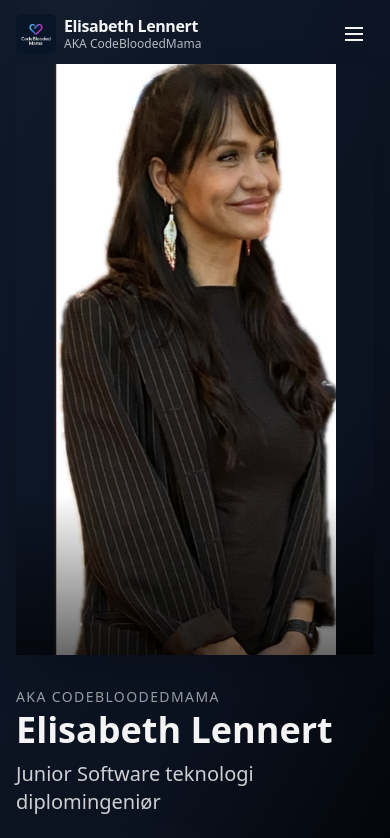
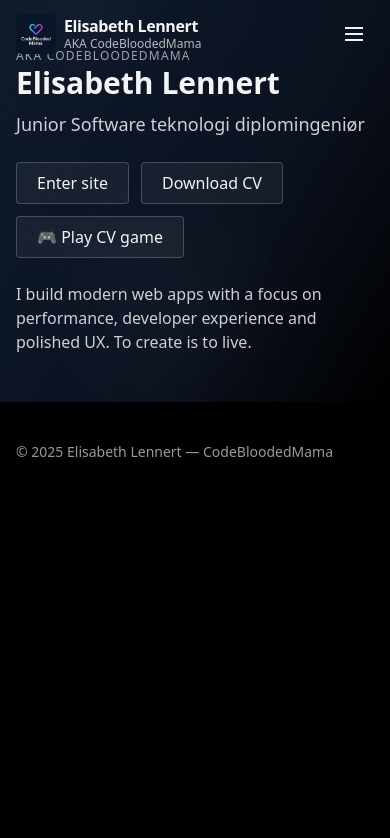
Before and after one commit to CodeBloodedMama/CodeBloodedMamaPortfolio, a Next.js app: page / in a window 390 px wide. Shown: the top 838 px of the page. Built offline with nearby package versions, Linux system fonts and the light colour scheme.

Commit message:
CVgame done haha YAY

```diff
--- a/app/game/GameBox.tsx
+++ b/app/game/GameBox.tsx
@@ -150,7 +150,8 @@ export default function GameBox() {
   const collectedCount = Object.keys(collected).length;
 
   return (
-    <div style={{ position: "relative", display: "grid", placeItems: "center", gap: 10 }}>
+  <div className="grid gap-4 md:grid-cols-[minmax(0,auto)_1fr] items-start">
+    {/* VENSTRE: spil-kasse */}
     <div
       style={{
         width: CANVAS_W,
@@ -160,19 +161,15 @@ export default function GameBox() {
         boxShadow: C.cardShadow,
         border: "1px solid rgba(255,255,255,0.08)",
       }}
+      className="justify-self-center md:justify-self-start"
     >
       <canvas
         ref={canvasRef}
         style={{ width: "100%", height: "auto", borderRadius: 8, background: C.sky, display: "block" }}
       />
-      </div>
 
-      <StatusPanel
-        order={ORDER}
-        collected={collected}
-        total={totalCoins}
-      />
 
+      <div className="mt-3 flex">
         <button
           onMouseDown={() => { keys.current.jump = true; setPressed(true); }}
           onMouseUp={() => { keys.current.jump = false; setPressed(false); }}
@@ -184,12 +181,18 @@ export default function GameBox() {
             borderRadius: 10,
             border: "1px solid rgba(255,255,255,0.14)",
             background: pressed ? "rgba(255,255,255,0.10)" : "rgba(255,255,255,0.06)",
-          color: C.pageText, boxShadow: "0 2px 10px rgba(0,0,0,0.4)",
+            color: C.pageText,
+            boxShadow: "0 2px 10px rgba(0,0,0,0.4)",
           }}
         >
           Hop ⤴️
         </button>
+      </div>
+    </div>
 
+    <div className="w-full">
+      <StatusPanel order={ORDER} collected={collected} total={totalCoins} />
+    </div>
     {showCard && <BusinessCard onClose={() => setShowCard(false)} copy={copy} />}
   </div>
 );
--- a/app/game/StatusPanel.tsx
+++ b/app/game/StatusPanel.tsx
@@ -18,7 +18,7 @@ export default function StatusPanel({
   return (
     <div
       style={{
-        width: 640,
+        width:"100%",
         borderRadius: 12,
         padding: 12,
         background: C.cardBg,
@@ -26,6 +26,7 @@ export default function StatusPanel({
         border: "1px solid rgba(255,255,255,0.08)",
         color: C.pageText,
       }}
+      className="md:sticky md:top-4"
     >
       <div style={{ display: "flex", justifyContent: "space-between", marginBottom: 8 }}>
         <div style={{ opacity: 0.85 }}>Status: <strong>{done.length}</strong> / {total} fanget</div>
--- a/components/HeroLanding.tsx
+++ b/components/HeroLanding.tsx
@@ -1,10 +1,15 @@
 "use client";
+
 import { motion } from "framer-motion";
 import Link from "next/link";
 import { Suspense } from "react";
 import { useLang } from "@/components/i18n/LanguageProvider";
 
-export default function HeroLanding({ name, title, intro }: { name: string; title: string; intro:string}) {
+export default function HeroLanding({
+  name,
+  title,
+  intro,
+}: { name: string; title: string; intro: string }) {
   const { lang } = useLang();
 
   const T = {
@@ -12,6 +17,7 @@ export default function HeroLanding({ name, title, intro }: { name: string; titl
       aka: "aka CodeBloodedMama",
       enter: "Gå til CV",
       download: "Download CV",
+      game: "Spil CV-spil",
       intro:
         "Jeg bygger moderne webapps med fokus på performance, udvikleroplevelse og en lækker brugeroplevelse. To create is to live.",
     },
@@ -19,6 +25,7 @@ export default function HeroLanding({ name, title, intro }: { name: string; titl
       aka: "aka CodeBloodedMama",
       enter: "Enter site",
       download: "Download CV",
+      game: "Play CV game",
       intro:
         "I build modern web apps with a focus on performance, developer experience and polished UX. To create is to live.",
     },
@@ -28,24 +35,24 @@ export default function HeroLanding({ name, title, intro }: { name: string; titl
     <Suspense fallback={<div>Loading...</div>}>
       <section className="relative overflow-hidden bg-hero-gradient">
         <div className="pointer-events-none absolute inset-0">
-          <div className="absolute -top-10 left-10 w-24 h-24 rounded-full bg-white/5 blur-2xl animate-pulse"></div>
-          <div className="absolute top-1/3 right-10 w-16 h-16 rounded-full bg-white/10 blur-xl animate-ping"></div>
-          <div className="absolute bottom-10 left-1/4 w-32 h-32 rounded-full bg-white/5 blur-3xl"></div>
+          <div className="absolute -top-10 left-10 w-24 h-24 rounded-full bg-white/5 blur-2xl animate-pulse" />
+          <div className="absolute top-1/3 right-10 w-16 h-16 rounded-full bg-white/10 blur-xl animate-ping" />
+          <div className="absolute bottom-10 left-1/4 w-32 h-32 rounded-full bg-white/5 blur-3xl" />
         </div>
 
-        <div className="max-w-5xl mx-auto px-4 py-16 md:py-24 grid md:grid-cols-2 gap-8 items-center">
+        <div className="max-w-5xl mx-auto px-4 py-12 sm:py-16 md:py-24 grid md:grid-cols-2 gap-8 items-center">
           <motion.div
             initial={{ opacity: 0, x: -30 }}
             animate={{ opacity: 1, x: 0 }}
             transition={{ duration: 0.6 }}
-            className="relative"
+            className="relative hidden sm:block"
           >
             <img
               src="/hero-fullbody.jpg"
               alt={name}
               className="w-full max-h-[70vh] object-contain object-bottom rounded-lg shadow-2xl"
             />
-            <div className="absolute inset-x-0 bottom-0 h-40 bg-gradient-to-t from-black/60 to-transparent"></div>
+            <div className="absolute inset-x-0 bottom-0 h-40 bg-gradient-to-t from-black/60 to-transparent" />
           </motion.div>
 
           <motion.div
@@ -53,14 +60,19 @@ export default function HeroLanding({ name, title, intro }: { name: string; titl
             animate={{ opacity: 1, y: 0 }}
             transition={{ duration: 0.6, delay: 0.15 }}
           >
-            <p className="text-sm uppercase tracking-widest text-white/60">{T.aka}</p>
-            <h1 className="text-4xl md:text-5xl font-bold leading-tight">{name}</h1>
-            <p className="mt-2 text-xl text-white/80">{title}</p>
+            <p className="text-xs sm:text-sm uppercase tracking-widest text-white/60">
+              {T.aka}
+            </p>
+            <h1 className="text-3xl sm:text-4xl md:text-5xl font-bold leading-tight">
+              {name}
+            </h1>
+            <p className="mt-2 text-lg sm:text-xl text-white/80">{title}</p>
 
-            <div className="mt-6 flex flex-wrap gap-3">
+             <div className="mt-6 flex flex-wrap gap-3">
               <Link href="/cv" className="btn glow">
                 {T.enter}
               </Link>
+
               <a
                 href="/Elisabeth_Lennert_CV.pdf"
                 download="Elisabeth_Lennert_CV.pdf"
@@ -68,7 +80,12 @@ export default function HeroLanding({ name, title, intro }: { name: string; titl
               >
                 {T.download}
               </a>
+
+              <Link href="/game" className="btn glow">
+                🎮 {T.game}
+              </Link>
             </div>
+
             <p className="mt-6 text-white/80">{T.intro}</p>
           </motion.div>
         </div>
```
Lines whose indentation alone changed are shown as unchanged.
